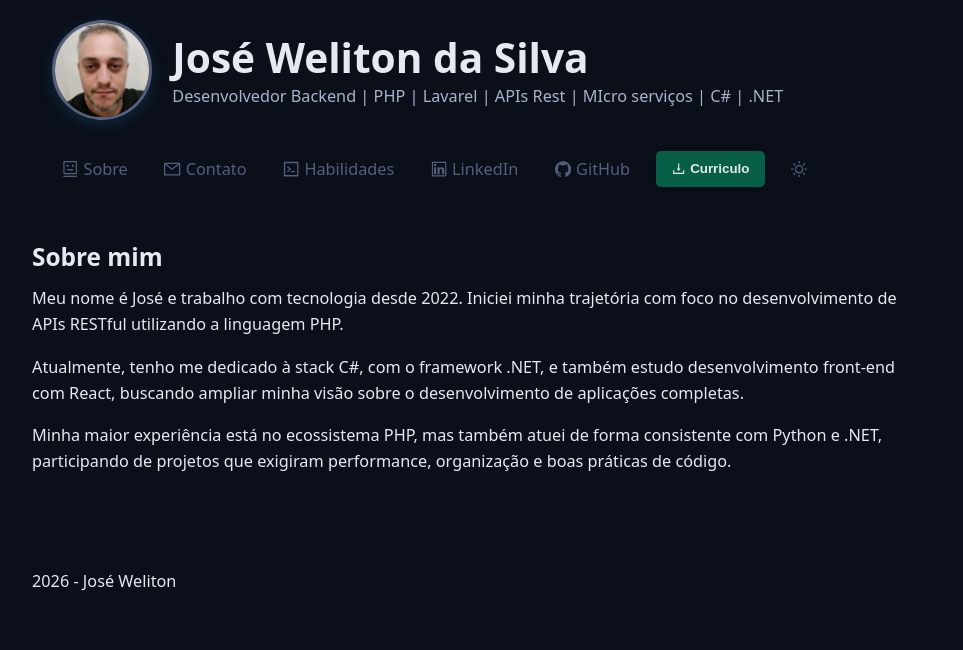
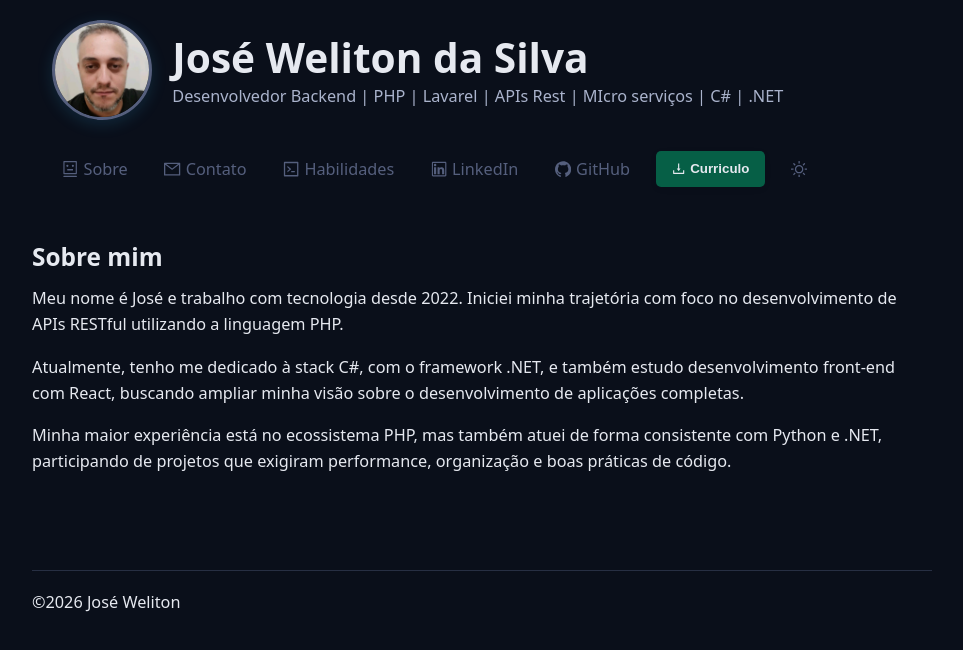
Before and after one commit to wellz3280/about-me, a React (Vite) app: page / in a window 1280 px wide. Shown: the top 650 px of the page, without its empty margins (158-1121 px from the left). Built offline with nearby package versions, Linux system fonts and the light colour scheme.

Commit message:
add borda ao conteudo de footer

```diff
--- a/src/components/Footer/index.tsx
+++ b/src/components/Footer/index.tsx
@@ -3,7 +3,10 @@ import styles from './styles.module.css';
 export default function Footer() {
     return (
         <div className={styles.footer}>
-            <p>2026 - José Weliton</p>
+            <p>
+                <span>&copy;</span>
+                2026 José Weliton
+            </p>
 
         </div>
     );
--- a/src/components/Footer/styles.module.css
+++ b/src/components/Footer/styles.module.css
@@ -1,5 +1,10 @@
 .footer {
+    /* border-top: 1px solid rgba(255, 255, 255, 0.5);  */
+    border-top: 1px solid var(--gray-700);
     width: 900px;
     margin-top: 30px;
     flex-direction: column;
 }
+.footer p {
+    margin-top: 2rem;
+}
```
